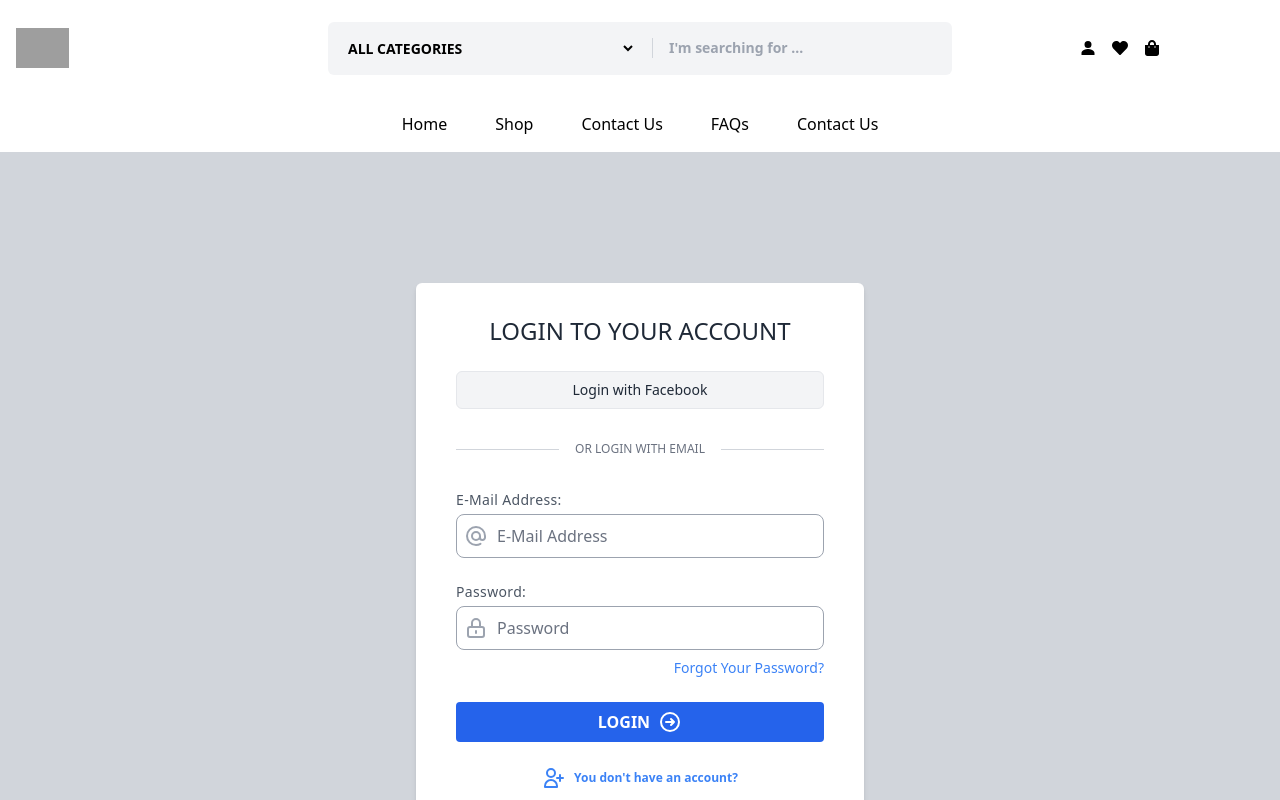
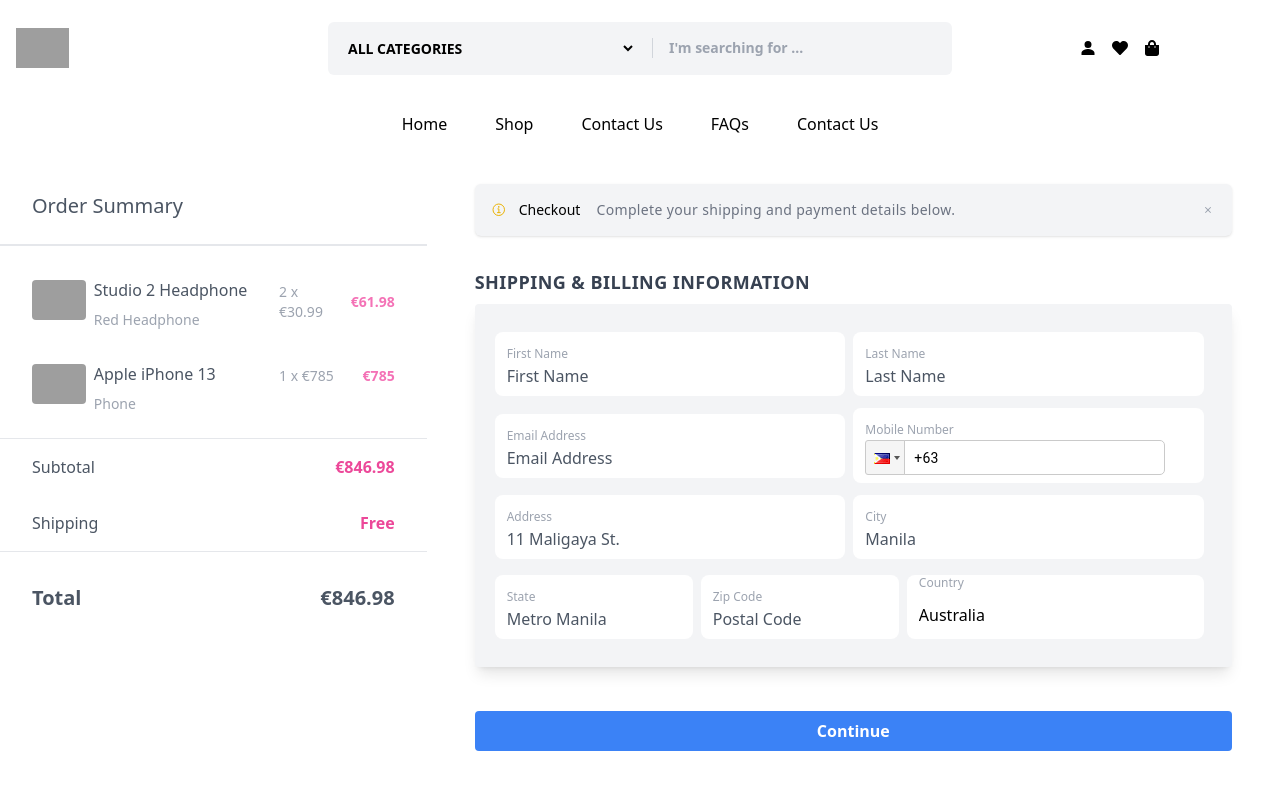
Before and after one commit to knee-rel/ateneo-trade, a React (Create React App) app: page /shipping in a window 1280 px wide. Before the commit this address led to /login. Shown: the top 800 px of the page. Built offline with nearby package versions, Linux system fonts and the light colour scheme; grey boxes are pictures that could not be loaded.

Commit message:
revised shipping screen

```diff
--- a/package.json
+++ b/package.json
@@ -12,6 +12,8 @@
     "react": "^18.2.0",
     "react-dom": "^18.2.0",
     "react-icons": "^5.0.1",
+    "react-phone-input-2": "^2.15.1",
+    "react-phone-number-input": "^3.3.9",
     "react-redux": "^9.1.0",
     "react-responsive-carousel": "^3.2.23",
     "react-router-dom": "^6.22.0",
--- a/src/components/Input.jsx
+++ b/src/components/Input.jsx
@@ -12,27 +12,26 @@ const Input = ({
   ...props
 }) => {
   const inputClasses = `
-  peer h-full w-full rounded-[7px] bg-transparent px-3 py-2.5
-    font-sans text-sm font-normal text-blue-gray-700 outline outline-0 transition-all
-    placeholder-shown:border placeholder-shown:border-blue-gray-200 placeholder-shown:border-t-blue-gray-200
-    focus:border-2 focus:border-pink-500 focus:border-t-transparent focus:outline-0
-    disabled:border-0 disabled:bg-blue-gray-50${
-      size === "plain" ? "focus:outline-none px-3" : ""
+    peer h-full w-full bg-transparent px-3
+    ? "text-sm sm:text-base placeholder-gray-600
+    font-sans text-sm font-normal text-blue-gray-700 transition-all focus:outline-0 disabled:bg-blue-gray-50${
+      size === "plain" ? " focus:outline-none px-3" : ""
     }
     ${
       size === "large"
-        ? "text-sm sm:text-base placeholder-gray-500 pl-10 pr-4 rounded-lg border border-gray-400 w-full py-2 focus:outline-none focus:border-blue-400"
+        ? "text-sm sm:text-base placeholder-gray-800 pl-10 pr-4 rounded-lg focus:outline-none focus:border-blue-400"
         : ""
     }
     ${className || ""} // Append the custom className if provided
-`;
+`.trim();
+
   return (
     <input
       {...props}
       id={id}
       type={type}
       name={name}
-      className={inputClasses.trim()}
+      className={inputClasses}
       placeholder={placeholder}
     />
   );
--- a/src/index.js
+++ b/src/index.js
@@ -27,6 +27,7 @@ const router = createBrowserRouter(
       <Route path="/cart" element={<CartScreen />} />
       <Route path="/login" element={<LoginScreen />} />
       <Route path="/register" element={<RegisterScreen />} />
+      <Route path="/shipping" element={<ShippingScreen />} />
       {/* Registered users */}
       <Route path="" element={<PrivateRoute />}>
         <Route path="/shipping" element={<ShippingScreen />} />
--- a/src/screens/ShippingScreen.jsx
+++ b/src/screens/ShippingScreen.jsx
@@ -1,11 +1,12 @@
 import React, { useState } from "react";
 import { useDispatch, useSelector } from "react-redux";
 import { useNavigate } from "react-router-dom";
+import PhoneInput from "react-phone-input-2";
+import "react-phone-input-2/lib/style.css";
 import { saveShippingAddress } from "../slices/cartSlice";
 
 import Input from "../components/Input";
 import Button from "../components/Button";
-// import LoadingSpinner from "../components/LoadingSpinner";
 
 import { IoInformationCircleOutline } from "react-icons/io5";
 import { IoIosClose } from "react-icons/io";
@@ -17,6 +18,7 @@ const ShippingScreen = () => {
   const [firstName, setFirstName] = useState(shippingAddress?.firstName || "");
   const [lastName, setLastName] = useState(shippingAddress?.lastName || "");
   const [email, setEmail] = useState(shippingAddress?.email || "");
+  const [mobile, setMobile] = useState(shippingAddress?.mobile || "");
   const [address, setAddress] = useState(shippingAddress?.address || "");
   const [city, setCity] = useState(shippingAddress?.city || "");
   const [state, setState] = useState(shippingAddress?.state || "");
@@ -28,6 +30,10 @@ const ShippingScreen = () => {
   const dispatch = useDispatch();
   const navigate = useNavigate();
 
+  const handlePhoneChange = (value) => {
+    setMobile(value);
+  };
+
   const submitHandler = (e) => {
     e.preventDefault();
     dispatch(saveShippingAddress({ address, city, postalCode, country }));
@@ -35,192 +41,8 @@ const ShippingScreen = () => {
   };
 
   return (
-    <div className="h-screen grid grid-cols-3">
-      <div className="lg:col-span-2 col-span-3 bg-indigo-50 space-y-8 px-12">
-        <div className="mt-8 p-4 relative flex flex-col sm:flex-row sm:items-center bg-white shadow rounded-md">
-          <div className="flex flex-row items-center border-b sm:border-b-0 w-full sm:w-auto pb-4 sm:pb-0">
-            <div className="text-yellow-500">
-              <IoInformationCircleOutline />
-            </div>
-            <div className="text-sm font-medium ml-3">Checkout</div>
-          </div>
-          <div className="text-sm tracking-wide text-gray-500 mt-4 sm:mt-0 sm:ml-4">
-            Complete your shipping and payment details below.
-          </div>
-          <div className="absolute sm:relative sm:top-auto sm:right-auto ml-auto right-4 top-4 text-gray-400 hover:text-gray-800 cursor-pointer">
-            <IoIosClose />
-          </div>
-        </div>
-        <div className="rounded-md">
-          <form
-            id="payment-form"
-            method="POST"
-            action=""
-            onSubmit={submitHandler}
-          >
-            <section>
-              <h2 className="uppercase tracking-wide text-lg font-semibold text-gray-700 my-2">
-                Shipping & Billing Information
-              </h2>
-              <fieldset className="mb-3 bg-white shadow-lg rounded text-gray-60 w-full">
-                <label className="flex border-b border-gray-200 h-12 py-3 items-center w-1/2">
-                  <span className="text-right px-2">First Name</span>
-                  <Input
-                    id={firstName}
-                    type={firstName}
-                    name={firstName}
-                    placeholder="First Name"
-                    value={firstName}
-                    onChange={(e) => setFirstName(e.target.value)}
-                    size="plain"
-                    classNameName="focus:outline-none px-3"
-                  />
-                </label>
-                <label className="flex border-b border-gray-200 h-12 py-3 items-center w-1/2">
-                  <span className="text-right px-2">Last Name</span>
-                  <Input
-                    id={lastName}
-                    type={lastName}
-                    name={lastName}
-                    placeholder="Last Name"
-                    value={lastName}
-                    onChange={(e) => setLastName(e.target.value)}
-                    size="plain"
-                  />
-                </label>
-
-                <label className="flex border-b border-gray-200 h-12 py-3 items-center">
-                  <span className="text-right px-2">Email</span>
-                  <Input
-                    id={email}
-                    type={email}
-                    name={email}
-                    placeholder="E-Mail Address"
-                    value={email}
-                    onChange={(e) => setEmail(e.target.value)}
-                    size="plain"
-                  />
-                </label>
-                <label className="flex border-b border-gray-200 h-12 py-3 items-center">
-                  <span className="text-right px-2">Address</span>
-                  <Input
-                    id={address}
-                    type={address}
-                    nme={address}
-                    placeholder="Address"
-                    value={address}
-                    onChange={(e) => setAddress(e.target.value)}
-                    className="plain"
-                  />
-                </label>
-                <label className="flex border-b border-gray-200 h-12 py-3 items-center justify-cener">
-                  <span className="text-right px-2">City</span>
-                  <Input
-                    id={city}
-                    type={city}
-                    nme={city}
-                    placeholder="city"
-                    value={city}
-                    onChange={(e) => setCity(e.target.value)}
-                    className="plain"
-                  />
-                </label>
-                <label className="inline-flex w-2/4 border-gray-200 py-3">
-                  <span className="text-right px-2">State</span>
-                  <Input
-                    id={state}
-                    type={state}
-                    nme={state}
-                    placeholder="state"
-                    value={state}
-                    onChange={(e) => setState(e.target.value)}
-                    className="plain"
-                  />
-                </label>
-                <label className="xl:w-1/4 xl:inline-flex items-center flex xl:border-none border-t border-gray-200 py-3">
-                  <span className="text-right px-2 xl:px-0 xl:text-none">
-                    ZIP
-                  </span>
-                  <Input
-                    id={postalCode}
-                    type={postalCode}
-                    nme={postalCode}
-                    placeholder="Postal Code"
-                    value={postalCode}
-                    onChange={(e) => setPostalCode(e.target.value)}
-                  />
-                </label>
-                <label className="flex border-t border-gray-200 h-12 py-3 items-center select relative">
-                  <span className="text-right px-2">Country</span>
-                  <div
-                    id="country"
-                    className="focus:outline-none px-3 w-full flex items-center"
-                  >
-                    <select
-                      name="country"
-                      value={country}
-                      onChange={(e) => setCountry(e.target.value)}
-                      className="border-none bg-transparent flex-1 cursor-pointer appearance-none focus:outline-none"
-                    >
-                      <option value="AU">Australia</option>
-                      <option value="BE">Belgium</option>
-                      <option value="BR">Brazil</option>
-                      <option value="CA">Canada</option>
-                      <option value="CN">China</option>
-                      <option value="DK">Denmark</option>
-                      <option value="FI">Finland</option>
-                      <option value="FR">France</option>
-                      <option value="DE">Germany</option>
-                      <option value="HK">Hong Kong</option>
-                      <option value="IE">Ireland</option>
-                      <option value="IT">Italy</option>
-                      <option value="JP">Japan</option>
-                      <option value="LU">Luxembourg</option>
-                      <option value="MX">Mexico</option>
-                      <option value="NL">Netherlands</option>
-                      <option value="PH">Philippines</option>
-                      <option value="PL">Poland</option>
-                      <option value="PT">Portugal</option>
-                      <option value="SG">Singapore</option>
-                      <option value="ES">Spain</option>
-                      <option value="TN">Tunisia</option>
-                      <option value="GB">United Kingdom</option>
-                      <option value="US" selected="selected">
-                        United States
-                      </option>
-                    </select>
-                  </div>
-                </label>
-              </fieldset>
-            </section>
-          </form>
-        </div>
-        <div className="rounded-md">
-          <section>
-            <h2 className="uppercase tracking-wide text-lg font-semibold text-gray-700 my-2">
-              Payment Information
-            </h2>
-            <fieldset className="mb-3 bg-white shadow-lg rounded text-gray-600">
-              <label className="flex border-b border-gray-200 h-12 py-3 items-center">
-                <span className="text-right px-2">Card</span>
-                <input
-                  name="card"
-                  className="focus:outline-none px-3 w-full"
-                  placeholder="Card number MM/YY CVC"
-                  required=""
-                />
-              </label>
-            </fieldset>
-          </section>
-        </div>
-        {/* <button className="submit-button px-4 py-3 rounded-full bg-pink-400 text-white focus:ring focus:outline-none w-full text-xl font-semibold transition-colors">
-      Pay €846.98
-    </button> */}
-        <Button classNameName="flex items-center justify-center focus:outline-none text-white text-sm sm:text-base bg-blue-600 hover:bg-blue-700 rounded py-2 w-full transition duration-150 ease-in">
-          Continue
-        </Button>
-      </div>
-      <div className="col-span-1 bg-white lg:block hidden">
+    <div className="lg:grid lg:grid-cols-3 grid grid-cols-1">
+      <div className="lg:col-span-1 col-span-1 bg-white lg:sticky lg:top-0 lg:py-4 lg:overflow-y-auto">
         <h1 className="py-6 border-b-2 text-xl text-gray-600 px-8">
           Order Summary
         </h1>
@@ -291,6 +113,222 @@ const ShippingScreen = () => {
           <span>€846.98</span>
         </div>
       </div>
+      <div className="lg:col-span-2 col-span-1 space-y-8 px-12">
+        <div className="mt-8 p-4 relative flex flex-col sm:flex-row sm:items-center bg-gray-100 shadow rounded-md">
+          <div className="flex flex-row items-center border-b sm:border-b-0 w-full sm:w-auto pb-4 sm:pb-0">
+            <div className="text-yellow-500">
+              <IoInformationCircleOutline />
+            </div>
+            <div className="text-sm font-medium ml-3">Checkout</div>
+          </div>
+          <div className="text-sm tracking-wide text-gray-500 mt-4 sm:mt-0 sm:ml-4">
+            Complete your shipping and payment details below.
+          </div>
+          <div className="absolute sm:relative sm:top-auto sm:right-auto ml-auto right-4 top-4 text-gray-400 hover:text-gray-800 cursor-pointer">
+            <IoIosClose />
+          </div>
+        </div>
+        <div className="rounded-md">
+          <form
+            id="payment-form"
+            method="POST"
+            action=""
+            onSubmit={submitHandler}
+            className="rounded-lg"
+          >
+            <section>
+              <h2 className="uppercase tracking-wide text-lg font-semibold text-gray-700 my-2">
+                Shipping & Billing Information
+              </h2>
+              <div className="flex-col items-center justify-center mb-3 p-5 bg-gray-100 shadow-lg rounded text-gray-60 w-full">
+                <div className="w-full flex items-center">
+                  <div className="w-1/2 py-2 mb-2 mt-2 mr-2 rounded-lg border-gray-200 bg-white flex-col items-center justify-start">
+                    <label className=" h-12 justify-center items-center">
+                      <span className="text-right px-2 text-xs text-gray-400 ml-1">
+                        First Name
+                      </span>
+                    </label>
+                    <Input
+                      id={firstName}
+                      type={firstName}
+                      name={firstName}
+                      placeholder="First Name"
+                      value={firstName}
+                      onChange={(e) => setFirstName(e.target.value)}
+                      size="plain"
+                    />
+                  </div>
+
+                  <div className="w-1/2 py-2 mb-2 mt-2 mr-2 rounded-lg border-gray-200 bg-white flex-col items-center justify-start">
+                    <label className=" h-12 justify-center items-center">
+                      <span className="text-right px-2 text-xs text-gray-400 ml-1">
+                        Last Name
+                      </span>
+                    </label>
+                    <Input
+                      id={lastName}
+                      type={lastName}
+                      name={lastName}
+                      placeholder="Last Name"
+                      value={lastName}
+                      onChange={(e) => setLastName(e.target.value)}
+                      size="plain"
+                    />
+                  </div>
+                </div>
+
+                <div className="w-full flex items-center">
+                  <div className="w-1/2 py-2 mb-2 mt-2 mr-2 rounded-lg border-gray-200 bg-white flex-col items-center justify-start">
+                    <label className=" h-12 justify-center items-center">
+                      <span className="text-right px-2 text-xs text-gray-400 ml-1">
+                        Email Address
+                      </span>
+                    </label>
+                    <Input
+                      id={email}
+                      type={email}
+                      name={email}
+                      placeholder="Email Address"
+                      value={email}
+                      onChange={(e) => setEmail(e.target.value)}
+                      size="plain"
+                    />
+                  </div>
+
+                  <div className="w-1/2 py-2 mb-1 mt-1 mr-2 rounded-lg border-gray-200 bg-white flex-col items-center justify-start">
+                    <label className=" h-12 justify-center items-center">
+                      <span className="text-right px-2 text-xs text-gray-400 ml-1">
+                        Mobile Number
+                      </span>
+                    </label>
+                    <PhoneInput
+                      country={"ph"}
+                      flagIcon="globe"
+                      value={mobile}
+                      onChange={handlePhoneChange}
+                      className="flex pl-3 pr-3"
+                    />
+                  </div>
+                </div>
+
+                <div className="w-full flex items-center">
+                  <div className="w-1/2 py-2 mb-2 mt-2 mr-2 rounded-lg border-gray-200 bg-white flex-col items-center justify-start">
+                    <label className=" h-12 justify-center items-center">
+                      <span className="text-right px-2 text-xs text-gray-400 ml-1">
+                        Address
+                      </span>
+                    </label>
+                    <Input
+                      id={address}
+                      type={address}
+                      name={address}
+                      placeholder="11 Maligaya St."
+                      value={address}
+                      onChange={(e) => setAddress(e.target.value)}
+                      size="plain"
+                    />
+                  </div>
+
+                  <div className="w-1/2 py-2 mb-2 mt-2 mr-2 rounded-lg border-gray-200 bg-white flex-col items-center justify-start">
+                    <label className=" h-12 justify-center items-center">
+                      <span className="text-right px-2 text-xs text-gray-400 ml-1">
+                        City
+                      </span>
+                    </label>
+                    <Input
+                      id={city}
+                      type={city}
+                      nme={city}
+                      placeholder="Manila"
+                      value={city}
+                      onChange={(e) => setCity(e.target.value)}
+                      className="plain"
+                    />
+                  </div>
+                </div>
+
+                <div className="w-full flex items-center">
+                  <div className="w-1/3 py-2 mb-2 mt-2 mr-2 rounded-lg border-gray-200 bg-white flex-col items-center justify-start">
+                    <label className=" h-12 justify-center items-center">
+                      <span className="text-right px-2 text-xs text-gray-400 ml-1">
+                        State
+                      </span>
+                    </label>
+                    <Input
+                      id={state}
+                      type={state}
+                      nme={state}
+                      placeholder="Metro Manila"
+                      value={state}
+                      onChange={(e) => setState(e.target.value)}
+                      className="plain"
+                    />
+                  </div>
+                  <div className="w-1/3 py-2 mb-2 mt-2 mr-2 rounded-lg border-gray-200 bg-white flex-col items-center justify-start">
+                    <label className=" h-12 justify-center items-center">
+                      <span className="text-right px-2 text-xs text-gray-400 ml-1">
+                        Zip Code
+                      </span>
+                    </label>
+                    <Input
+                      id={postalCode}
+                      type={postalCode}
+                      name={postalCode}
+                      placeholder="Postal Code"
+                      value={postalCode}
+                      onChange={(e) => setPostalCode(e.target.value)}
+                    />
+                  </div>
+
+                  <div className="w-1/2 mb-2 mt-2 mr-2 rounded-lg border-gray-200 bg-white flex-col items-center justify-start">
+                    <label className="flex justify-start items-center">
+                      <span className="text-right px-2 text-xs text-gray-400 ml-1">
+                        Country
+                      </span>
+                    </label>
+                    <select
+                      name="country"
+                      value={country}
+                      onChange={(e) => setCountry(e.target.value)}
+                      className="border-none p-3 bg-transparent flex-1 cursor-pointer appearance-none focus:outline-none"
+                    >
+                      <option value="AU">Australia</option>
+                      <option value="BE">Belgium</option>
+                      <option value="BR">Brazil</option>
+                      <option value="CA">Canada</option>
+                      <option value="CN">China</option>
+                      <option value="DK">Denmark</option>
+                      <option value="FI">Finland</option>
+                      <option value="FR">France</option>
+                      <option value="DE">Germany</option>
+                      <option value="HK">Hong Kong</option>
+                      <option value="IE">Ireland</option>
+                      <option value="IT">Italy</option>
+                      <option value="JP">Japan</option>
+                      <option value="LU">Luxembourg</option>
+                      <option value="MX">Mexico</option>
+                      <option value="NL">Netherlands</option>
+                      <option value="PH">Philippines</option>
+                      <option value="PL">Poland</option>
+                      <option value="PT">Portugal</option>
+                      <option value="SG">Singapore</option>
+                      <option value="ES">Spain</option>
+                      <option value="TN">Tunisia</option>
+                      <option value="GB">United Kingdom</option>
+                      <option value="US" selected="selected">
+                        United States
+                      </option>
+                    </select>
+                  </div>
+                </div>
+              </div>
+            </section>
+          </form>
+        </div>
+        <Button classNameName="flex items-center justify-center focus:outline-none text-white text-sm sm:text-base bg-blue-600 hover:bg-blue-700 rounded py-2 w-full transition duration-150 ease-in">
+          Continue
+        </Button>
+      </div>
     </div>
   );
 };
```
Also changed, not shown: 1 other file (tests, documents, lock files or other folders).
